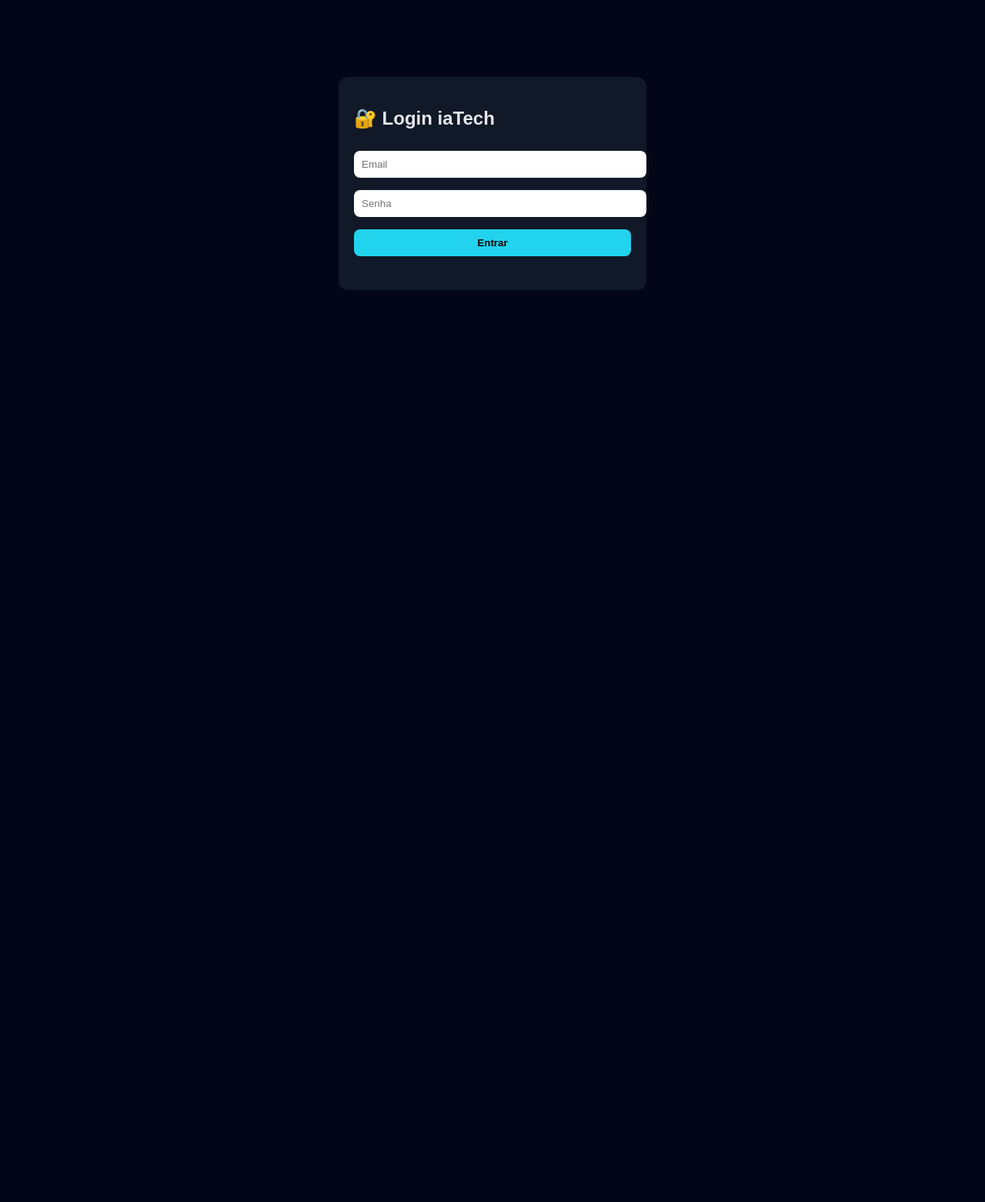
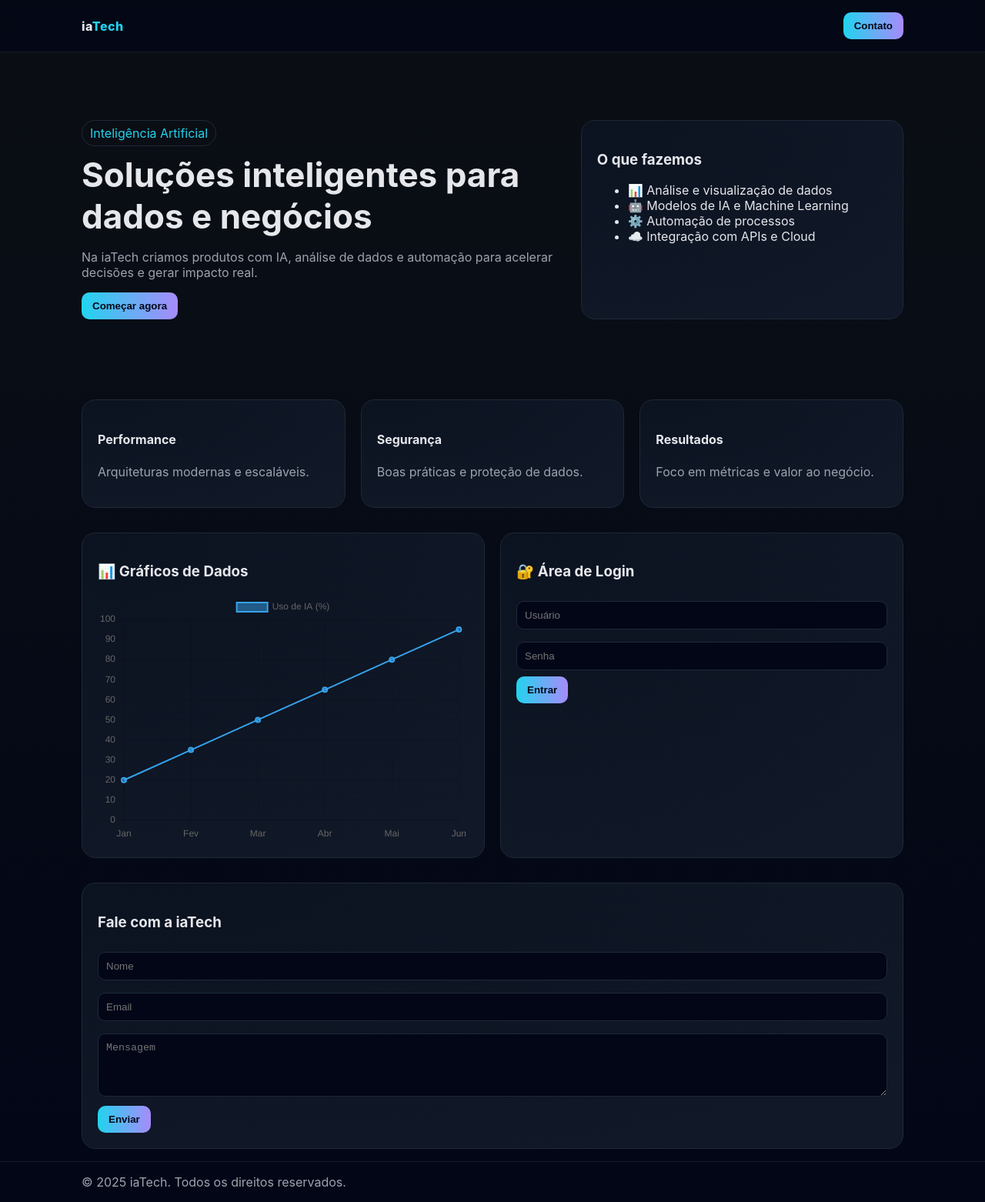
Before and after one commit to icds991050046-lab/iaTech, a plain HTML site: page index.html in a window 1280 px wide. Shown: the whole page at 77% size. Before the commit the page ends 800 px from the top, so only its background shows below. Drawn offline with nearby package versions, Linux system fonts and the light colour scheme.

Commit message:
Add files via upload

```diff
--- a/index.html
+++ b/index.html
@@ -1,25 +1,147 @@
 <!DOCTYPE html>
 <html lang="pt-BR">
 <head>
-  <meta charset="UTF-8">
-  <title>iaTech | Login</title>
-  <link rel="stylesheet" href="style.css">
+  <meta charset="UTF-8" />
+  <meta name="viewport" content="width=device-width, initial-scale=1.0" />
+  <title>iaTech</title>
+  <meta name="description" content="iaTech — soluções em Inteligência Artificial e análise de dados." />
+  <style>
+    :root{
+      --bg:#0b0f14; --card:#111827; --muted:#9ca3af; --text:#e5e7eb; --brand:#22d3ee; --accent:#a78bfa;
+    }
+    *{box-sizing:border-box}
+    body{margin:0;font-family:Inter,system-ui,-apple-system,Segoe UI,Roboto,Arial;background:linear-gradient(180deg,#0b0f14,#020617);color:var(--text)}
+    header{position:sticky;top:0;background:rgba(2,6,23,.7);backdrop-filter:blur(10px);border-bottom:1px solid #111827}
+    .wrap{max-width:1100px;margin:auto;padding:16px}
+    nav{display:flex;align-items:center;justify-content:space-between}
+    .logo{font-weight:800;letter-spacing:.5px}
+    .logo span{color:var(--brand)}
+    .cta{background:linear-gradient(90deg,var(--brand),var(--accent));border:none;color:#020617;padding:10px 14px;border-radius:10px;font-weight:700;cursor:pointer}
+    .hero{padding:72px 16px}
+    .grid{display:grid;gap:20px}
+    .hero .grid{grid-template-columns:1.2fr .8fr}
+    h1{font-size:clamp(28px,4vw,44px);margin:0 0 12px}
+    p{color:var(--muted)}
+    .card{background:radial-gradient(120% 120% at 10% 0%,#0b1220, var(--card));border:1px solid #1f2937;border-radius:18px;padding:20px}
+    .features{grid-template-columns:repeat(auto-fit,minmax(220px,1fr))}
+    .badge{display:inline-block;border:1px solid #1f2937;border-radius:999px;padding:6px 10px;color:var(--brand);margin-bottom:10px}
+    footer{border-top:1px solid #111827;color:var(--muted)}
+    @media(max-width:800px){.hero .grid{grid-template-columns:1fr}}
+  </style>
 </head>
 <body>
+  <header>
+    <div class="wrap">
+      <nav>
+        <div class="logo">ia<span>Tech</span></div>
+        <button class="cta" onclick="document.getElementById('contato').scrollIntoView({behavior:'smooth'})">Contato</button>
+      </nav>
+    </div>
+  </header>
 
-<div class="card center">
-  <h2>🔐 Login iaTech</h2>
+  <main>
+    <section class="hero">
+      <div class="wrap">
+        <div class="grid">
+          <div>
+            <span class="badge">Inteligência Artificial</span>
+            <h1>Soluções inteligentes para dados e negócios</h1>
+            <p>Na iaTech criamos produtos com IA, análise de dados e automação para acelerar decisões e gerar impacto real.</p>
+            <button class="cta">Começar agora</button>
+          </div>
+          <div class="card">
+            <h3>O que fazemos</h3>
+            <ul>
+              <li>📊 Análise e visualização de dados</li>
+              <li>🤖 Modelos de IA e Machine Learning</li>
+              <li>⚙️ Automação de processos</li>
+              <li>☁️ Integração com APIs e Cloud</li>
+            </ul>
+          </div>
+        </div>
+      </div>
+    </section>
 
-  <form id="loginForm">
-    <input id="email" type="email" placeholder="Email" required>
-    <input id="password" type="password" placeholder="Senha" required>
-    <button type="submit">Entrar</button>
-  </form>
+    <section>
+      <div class="wrap">
+        <div class="grid features">
+          <div class="card"><h4>Performance</h4><p>Arquiteturas modernas e escaláveis.</p></div>
+          <div class="card"><h4>Segurança</h4><p>Boas práticas e proteção de dados.</p></div>
+          <div class="card"><h4>Resultados</h4><p>Foco em métricas e valor ao negócio.</p></div>
+        </div>
+      </div>
+    </section>
 
-  <p id="msg"></p>
-</div>
+    <section>
+      <div class="wrap">
+        <div class="grid" style="grid-template-columns:1fr 1fr">
+          <div class="card">
+            <h3>📊 Gráficos de Dados</h3>
+            <canvas id="graficoIA" height="200"></canvas>
+          </div>
+          <div class="card">
+            <h3>🔐 Área de Login</h3>
+            <form onsubmit="login(event)">
+              <input id="user" placeholder="Usuário" required style="width:100%;padding:10px;margin:8px 0;border-radius:10px;border:1px solid #1f2937;background:#020617;color:#e5e7eb" />
+              <input id="pass" type="password" placeholder="Senha" required style="width:100%;padding:10px;margin:8px 0;border-radius:10px;border:1px solid #1f2937;background:#020617;color:#e5e7eb" />
+              <button class="cta" type="submit">Entrar</button>
+              <p id="loginMsg" style="margin-top:10px"></p>
+            </form>
+          </div>
+        </div>
+      </div>
+    </section>
 
-<script src="https://unpkg.com/@supabase/supabase-js@2"></script>
-<script src="auth.js"></script>
+    <section id="contato">
+      <div class="wrap">
+        <div class="card">
+          <h3>Fale com a iaTech</h3>
+          <form onsubmit="event.preventDefault(); alert('Mensagem enviada!');">
+            <input placeholder="Nome" required style="width:100%;padding:10px;margin:8px 0;border-radius:10px;border:1px solid #1f2937;background:#020617;color:#e5e7eb" />
+            <input placeholder="Email" type="email" required style="width:100%;padding:10px;margin:8px 0;border-radius:10px;border:1px solid #1f2937;background:#020617;color:#e5e7eb" />
+            <textarea placeholder="Mensagem" rows="4" style="width:100%;padding:10px;margin:8px 0;border-radius:10px;border:1px solid #1f2937;background:#020617;color:#e5e7eb"></textarea>
+            <button class="cta" type="submit">Enviar</button>
+          </form>
+        </div>
+      </div>
+    </section>
+  </main>
+
+  <footer>
+    <div class="wrap">© 2025 iaTech. Todos os direitos reservados.</div>
+  </footer>
+  <script src="https://cdn.jsdelivr.net/npm/chart.js"></script>
+  <script>
+    const ctx = document.getElementById('graficoIA');
+    new Chart(ctx, {
+      type: 'line',
+      data: {
+        labels: ['Jan','Fev','Mar','Abr','Mai','Jun'],
+        datasets: [{
+          label: 'Uso de IA (%)',
+          data: [20, 35, 50, 65, 80, 95],
+          borderWidth: 2
+        }]
+      },
+      options: {
+        responsive: true,
+        scales: { y: { beginAtZero: true } }
+      }
+    });
+
+    function login(e){
+      e.preventDefault();
+      const u = document.getElementById('user').value;
+      const p = document.getElementById('pass').value;
+      const msg = document.getElementById('loginMsg');
+      if(u === 'admin' && p === '1234'){
+        msg.style.color = '#22d3ee';
+        msg.innerText = 'Login realizado com sucesso!';
+      } else {
+        msg.style.color = 'tomato';
+        msg.innerText = 'Usuário ou senha inválidos';
+      }
+    }
+  </script>
 </body>
 </html>
```
